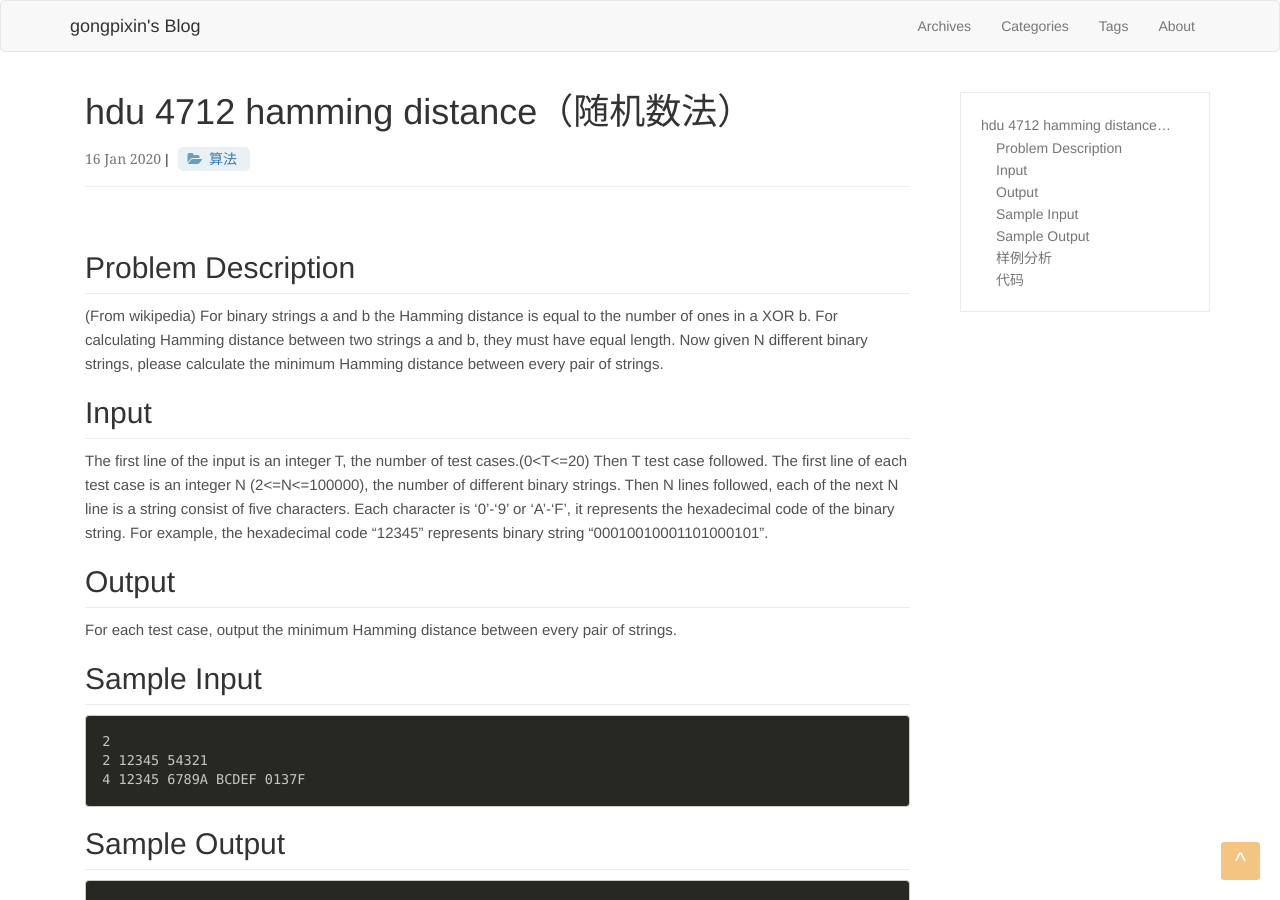
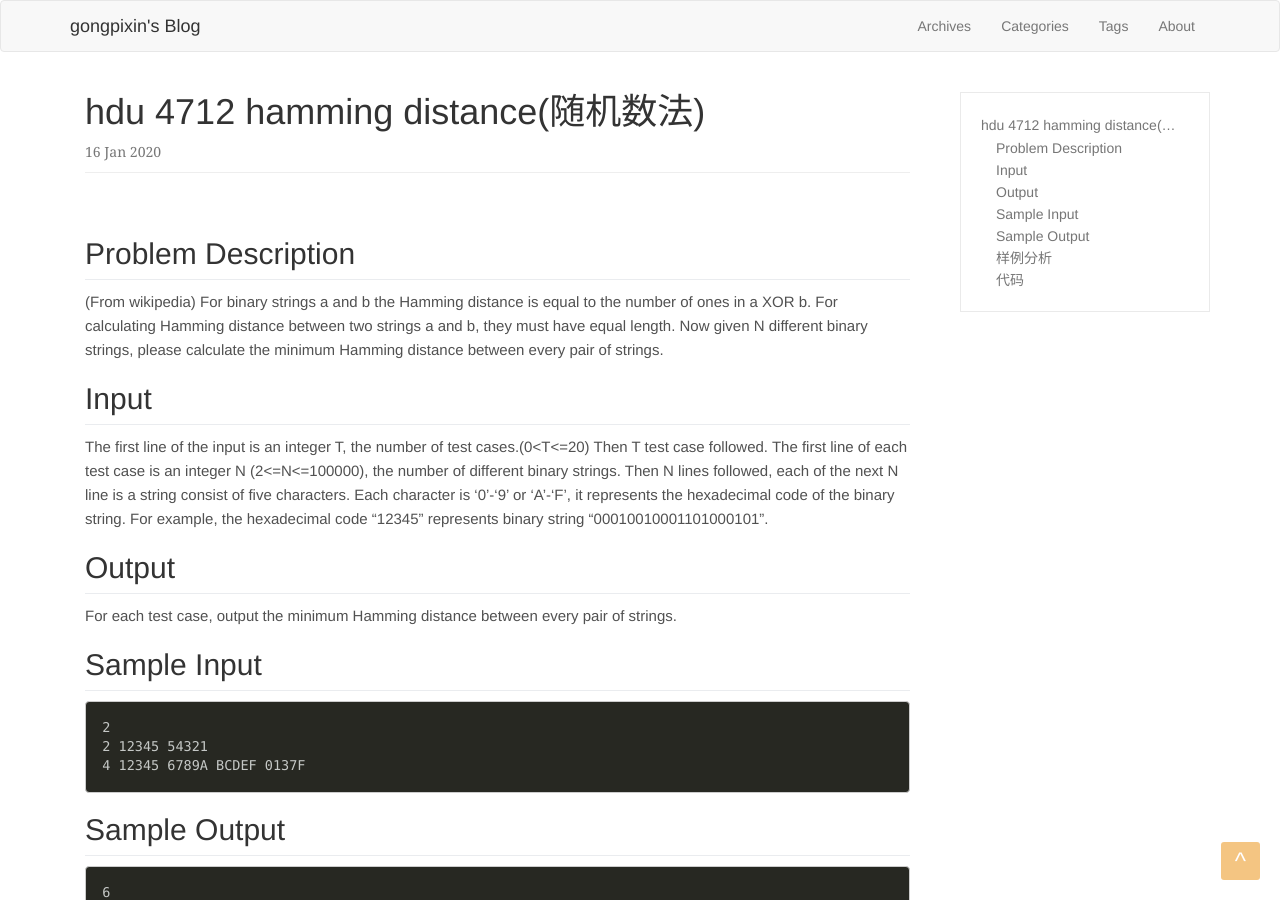
Before and after one commit to gongpixin/gongpixin.github.io, a Jekyll site: the page built from _posts/2020-01-16-hamming-distance.md, in a window 1280 px wide and 900 px high. Built offline with Jekyll 4.4.1, drawn with Linux system fonts in a browser that asks for light colours.

Commit message:
up posts

```diff
--- a/_posts/2020-01-16-hamming-distance.md
+++ b/_posts/2020-01-16-hamming-distance.md
@@ -1,10 +1,8 @@
 ---
 layout: post
-title: "hdu 4712 hamming distance（随机数法）"
-categories: 算法
+title: "hdu 4712 hamming distance(随机数法)"
+categories:
 tags:
-author: "gongpixin"
-meta:
 ---
 
 ## Problem Description
```
Also changed, not shown: _posts/2019-12-25-my-first-post.md (deleted, +0 -16 lines), _posts/2019-12-26-heartbeat.md (deleted, +0 -18 lines), _posts/2020-01-07-python-coding.md (+1 -3 lines), _posts/2020-01-16-chinese-chess.md (+0 -2 lines), _posts/2020-01-16-joseph-ring.md (+1 -3 lines), _posts/2020-01-16-story.md (renamed from _posts/2020-01-16-funny.md, +1 -3 lines), _posts/2020-01-16-wu-bi.md (+0 -2 lines).
